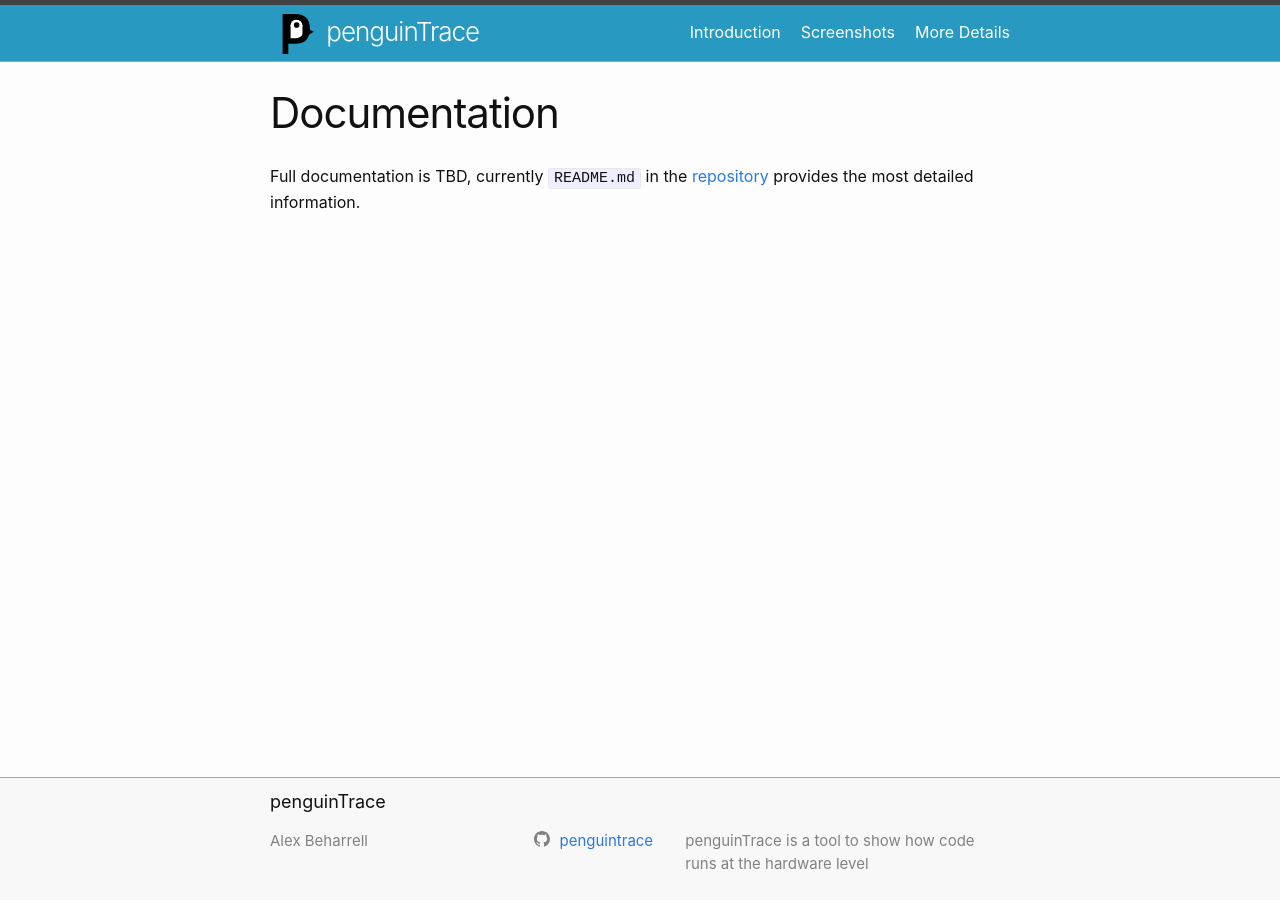
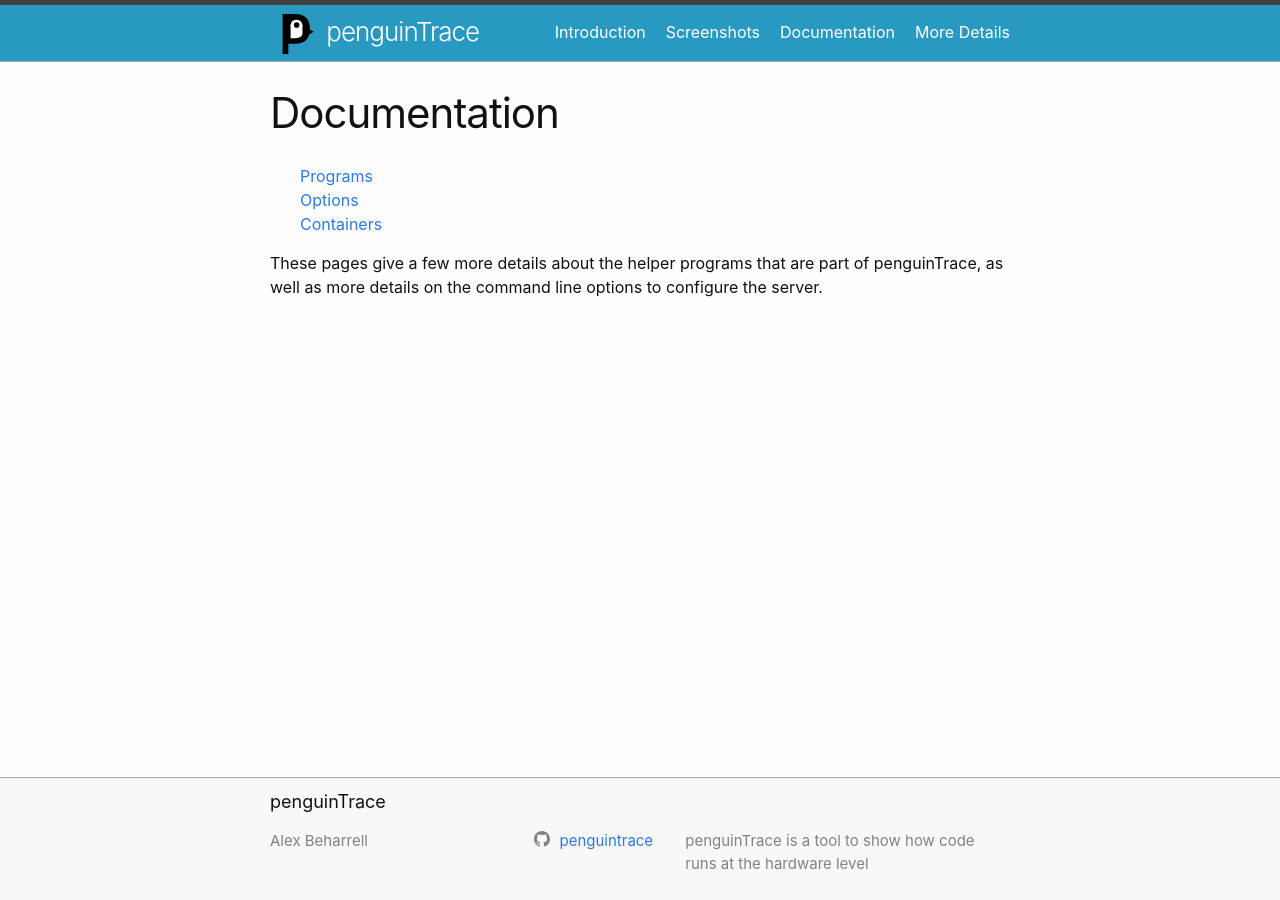
Before and after one commit to penguintrace/penguintrace.github.io, a Jekyll site: the page built from docs.md, in a window 1280 px wide. Built offline with Jekyll 4.4.1, drawn with Linux system fonts in a browser that asks for light colours.

Commit message:
Add more documentation

```diff
--- /dev/null
+++ b/_layouts/docs.html
@@ -0,0 +1,30 @@
+---
+layout: default
+---
+
+<article class="post">
+  <header class="post-header">
+    <h1 class="post-title">{{ page.title | escape }}</h1>
+  </header>
+
+  {%- assign pages = site.pages | sort: "doc-order" -%}
+
+  <ul class="docs">
+  {%- for p in pages -%}
+    {%- if p.doc-order > 0 -%}
+      {%- if page.permalink == p.permalink -%}
+        <li class="active">
+      {%- else -%}
+        <li>
+      {%- endif -%}
+      <a href="{{ p.permalink }}">{{ p.title }}</a></li>
+    {%- endif -%}
+  {%- endfor -%}
+  </ul>
+
+  <div class="post-content">
+    {{ content }}
+  </div>
+
+
+</div>
--- a/_sass/minima/_layout.scss
+++ b/_sass/minima/_layout.scss
@@ -261,3 +261,18 @@
     }
   }
 }
+
+
+/**
+ * Docs
+ */
+.post {
+  ul.docs {
+    li {
+      list-style: none;
+    }
+    li.active {
+      font-style: italic;
+    }
+  }
+}
--- a/docs.md
+++ b/docs.md
@@ -1,11 +1,10 @@
 ---
-layout: page
+layout: docs
 title: Documentation
 permalink: /docs/
-#order: 30
+order: 30
 ---
 
-Full documentation is TBD, currently `README.md` in the [repository][repo]
-provides the most detailed information.
-
-[repo]: https://github.com/penguintrace/penguintrace
+These pages give a few more details about the helper programs that are part
+of penguinTrace, as well as more details on the command line options to
+configure the server.
```
Also changed, not shown: docs/containers.md (added, +11 -0 lines), docs/options.md (added, +70 -0 lines), docs/programs.md (added, +59 -0 lines).
